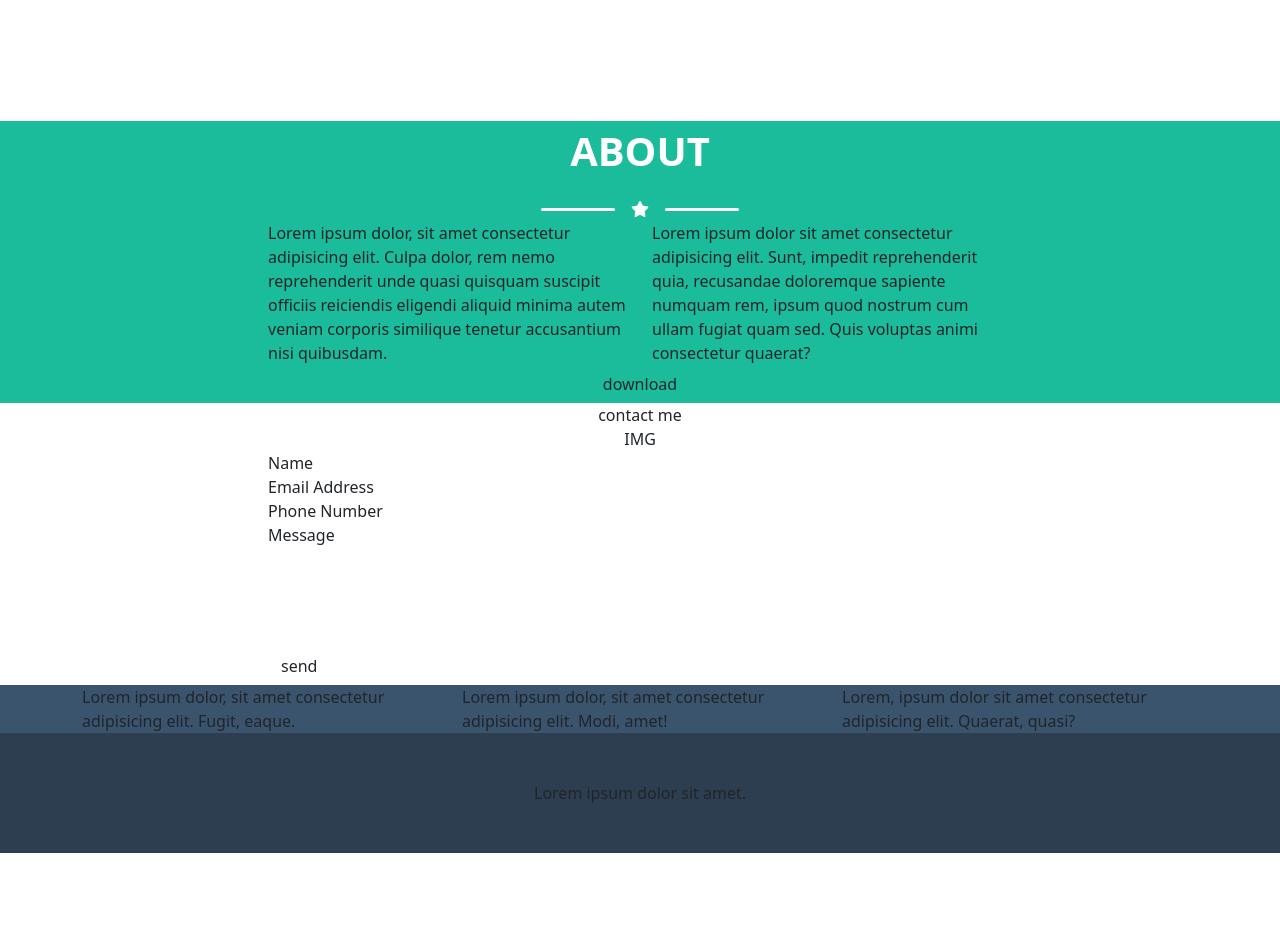
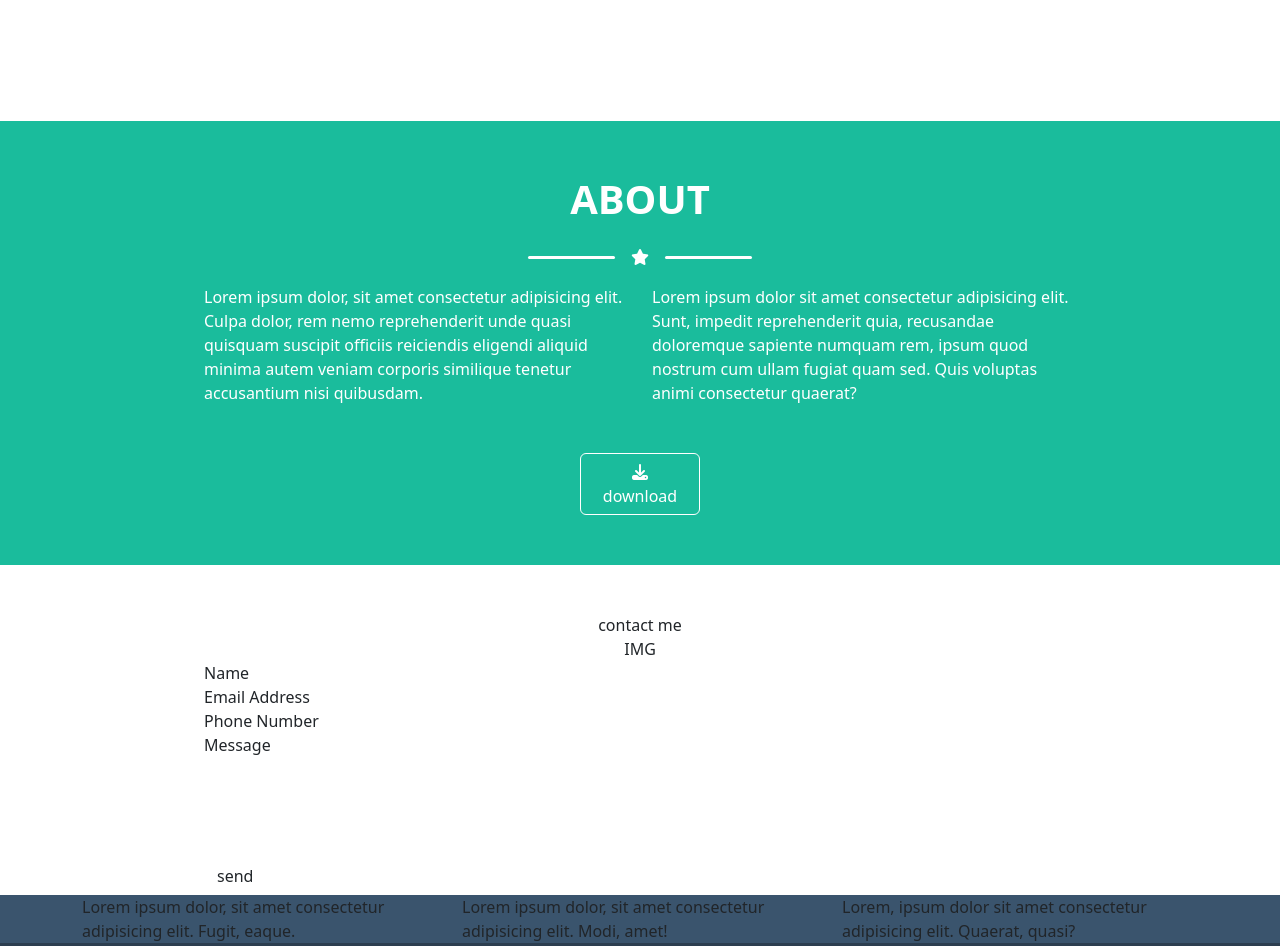
Before and after one commit to VikVanDik/html-css-bootstrap-freelancer, a plain HTML site: page index.html in a window 1280 px wide. Shown: the part 1196-2142 px from the top of the page. Before the commit the page ends 2049 px from the top, so only its background shows below. Drawn offline with nearby package versions, Linux system fonts and the light colour scheme.

Commit message:
[add]:about section

```diff
--- a/index.html
+++ b/index.html
@@ -95,7 +95,7 @@
       <div class="container-v">
         <div class="container-fluid">
           <div class="d-flex flex-column align-items-center w-100">
-            <div class="text-uppercase fs-1 fw-bold text-white pb-3">about</div>
+            <div class="text-uppercase fs-1 fw-bold text-white pb-3 pt-5">about</div>
             <div class="w-100 d-flex justify-content-center align-items-center">
               <span class="bar_v d-inline-block"></span>
               <span><i class="fa-solid fa-star px-3 text-white"></i></span>
@@ -103,14 +103,12 @@
             </div>
           </div>
 
-          <div class="row row-cols-1 row-cols-md-2">
-            <div class="col">Lorem ipsum dolor, sit amet consectetur adipisicing elit. Culpa dolor, rem nemo reprehenderit unde quasi quisquam suscipit officiis reiciendis eligendi aliquid minima autem veniam corporis similique tenetur accusantium nisi quibusdam.</div>
-            <div class="col">Lorem ipsum dolor sit amet consectetur adipisicing elit. Sunt, impedit reprehenderit quia, recusandae doloremque sapiente numquam rem, ipsum quod nostrum cum ullam fugiat quam sed. Quis voluptas animi consectetur quaerat?</div>
+          <div class="row row-cols-1 row-cols-md-2 mt-3">
+            <div class="col text-white">Lorem ipsum dolor, sit amet consectetur adipisicing elit. Culpa dolor, rem nemo reprehenderit unde quasi quisquam suscipit officiis reiciendis eligendi aliquid minima autem veniam corporis similique tenetur accusantium nisi quibusdam.</div>
+            <div class="col text-white">Lorem ipsum dolor sit amet consectetur adipisicing elit. Sunt, impedit reprehenderit quia, recusandae doloremque sapiente numquam rem, ipsum quod nostrum cum ullam fugiat quam sed. Quis voluptas animi consectetur quaerat?</div>
           </div>
-          <div class="row justify-content-center ">
-            <div class="col text-center">
-              <div class="btn">download</div>
-            </div>
+          <div class="row justify-content-center m-5 pb-50">
+            <a class="btn btn-danger btn_v w_120"><i class="fa-solid fa-download"></i> download</a>
           </div>
         </div>
       </div>
--- a/style/style.css
+++ b/style/style.css
@@ -59,13 +59,17 @@
 
 
 .container-v {
-  width: 60%;
+  width: 70%;
   margin: 0 auto;
   max-width: 1200px;
 }
 
 .pb-100 {
   padding-bottom: 100px;
+}
+
+.pb-50 {
+  padding-bottom: 50px;
 }
 
 .avatar {
@@ -114,3 +118,17 @@
   filter: sepia(90%);
   cursor: pointer;
 }
+
+a {
+  text-decoration: none;
+}
+
+.w_120 {
+  width: 120px;
+}
+
+.btn_v {
+  background-color: #1ABC9C;
+  color: white;
+  border: 1px solid white;
+}
```
